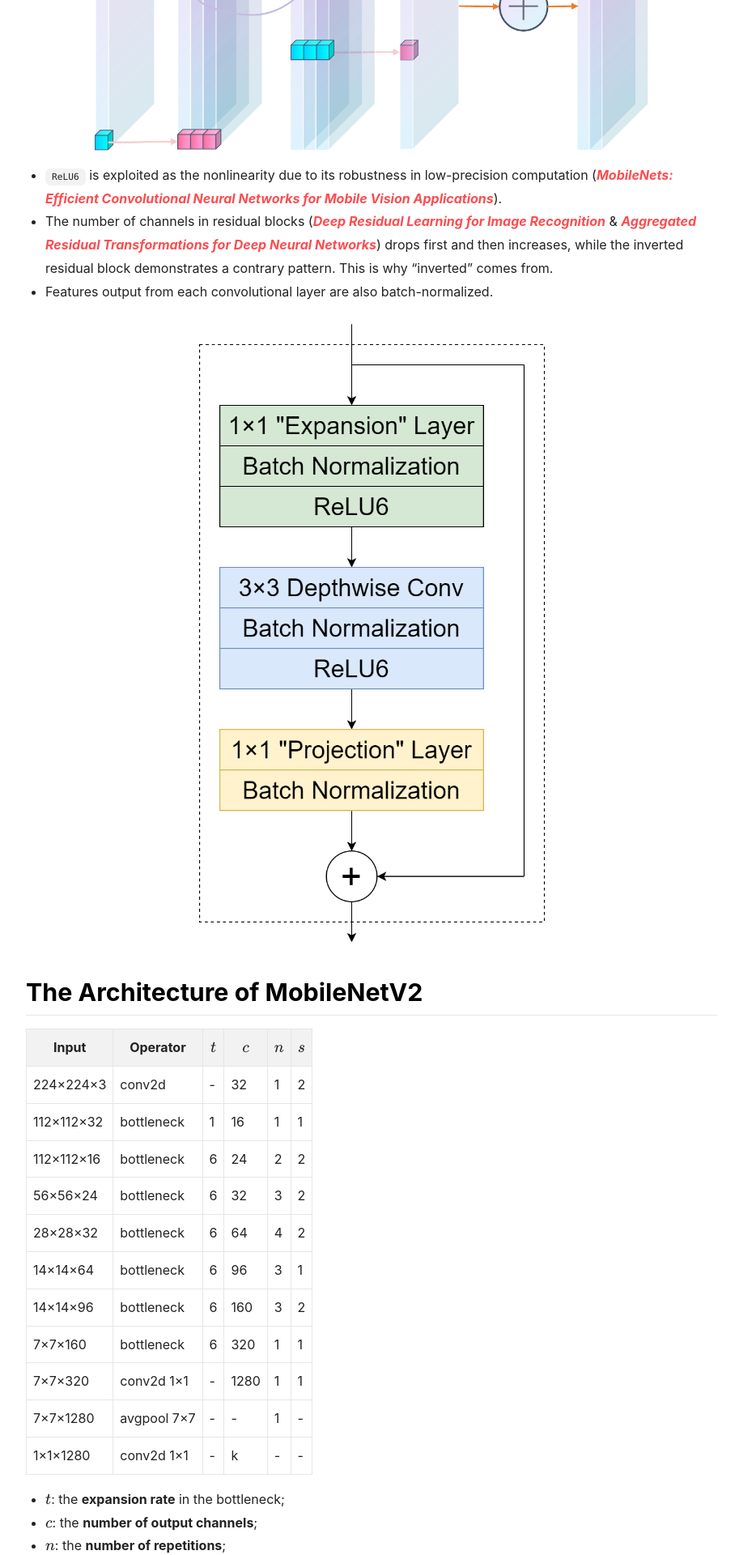
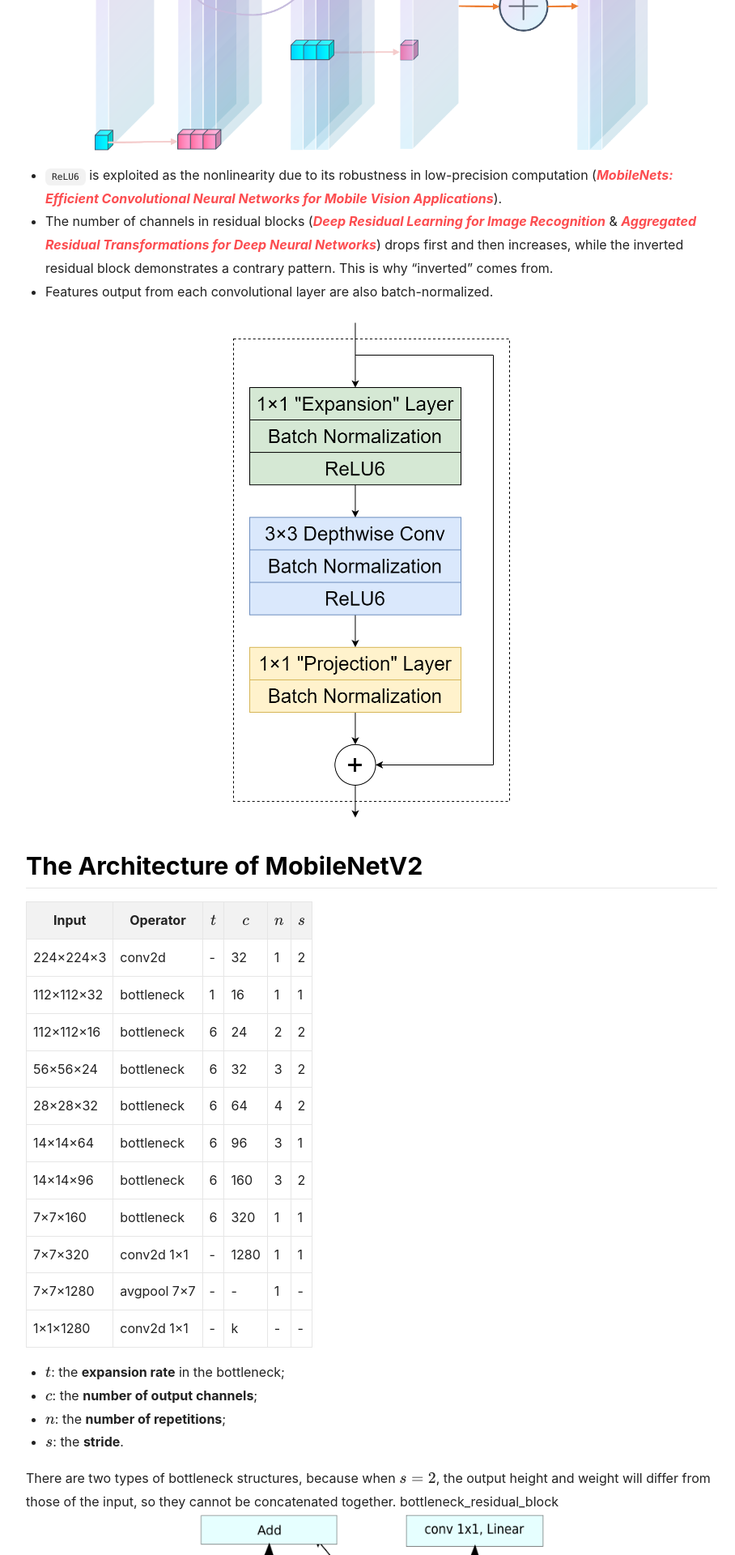
Before and after one commit to YimingMa/YIMINGMA.github.io, a Jekyll site: the page built from _posts/2021-10-08-introduction-to-MobileNetV2.md, in a window 1280 px wide. Shown: the part 4480-6400 px from the top of the page at 81% size, without its empty margins (71-979 px from the left). Built offline with Jekyll 4.4.1, drawn with Linux system fonts in a browser that asks for light colours; nearby versions of some CDN libraries; formulas are drawn with MathJax 3.

Commit message:
Update 2021-10-08-introduction-to-MobileNetV2.md

```diff
--- a/_posts/2021-10-08-introduction-to-MobileNetV2.md
+++ b/_posts/2021-10-08-introduction-to-MobileNetV2.md
@@ -10,6 +10,15 @@ pageview: false
 aside:
     toc: true
 ---
+
+<style>
+.center {
+  display: block;
+  margin-left: auto;
+  margin-right: auto;
+  width: 40%;
+}
+</style>
 
 <style>
 .center1 {
@@ -139,7 +148,7 @@ The expansion layer in the bottleneck is only utilized to facilitate nonlinear t
 - The number of channels in residual blocks ([*Deep Residual Learning for Image Recognition*](https://arxiv.org/abs/1512.03385) & [*Aggregated Residual Transformations for Deep Neural Networks*](https://arxiv.org/abs/1611.05431)) drops first and then increases, while the inverted residual block demonstrates a contrary pattern. This is why "inverted" comes from.
 - Features output from each convolutional layer are also batch-normalized.
 
-<img src="/posts.assets/2021-10-08-introduction-to-MobileNetV2.assets/bottleneck_residual_block.png" alt="Inverted Residual Block" class="center1">
+<img src="/posts.assets/2021-10-08-introduction-to-MobileNetV2.assets/bottleneck_residual_block.png" alt="Inverted Residual Block" class="center">
 
 ## The Architecture of MobileNetV2
 
```
